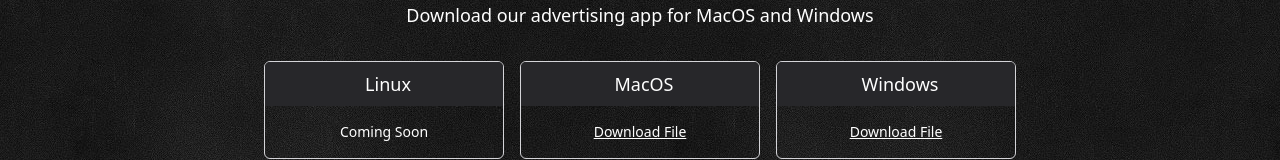
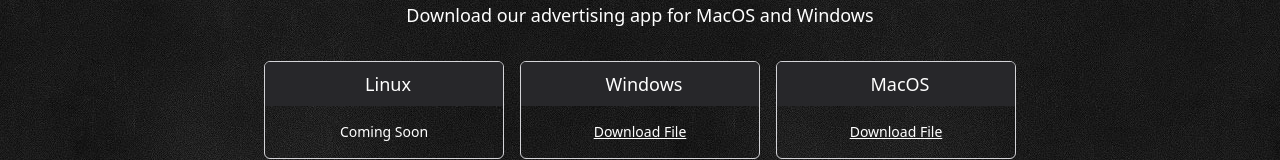
Before and after one commit to discord-mafia/mafia-engine, a React (Vite) app in the folder web/: page /downloads in a window 1280 px wide. Shown: the part 386-546 px from the top of the page. Built offline with nearby package versions, Linux system fonts and the light colour scheme.

Commit message:
style: move windows download to the middle

```diff
--- a/web/src/pages/Downloads.tsx
+++ b/web/src/pages/Downloads.tsx
@@ -20,8 +20,8 @@
 						name="Linux"
 						// link="https://docs.google.com/uc?export=download&id=1zWsnYp12cja9U5RjbClMywH1qN2ke2xF"
 					/>
-					<DownloadPanel name="MacOS" link="https://docs.google.com/uc?export=download&id=1zWsnYp12cja9U5RjbClMywH1qN2ke2xF" />
 					<DownloadPanel name="Windows" link="https://docs.google.com/uc?export=download&id=12JjgehAMvwEIu0MCvBr-3gfh76GmsDk_" />
+					<DownloadPanel name="MacOS" link="https://docs.google.com/uc?export=download&id=1zWsnYp12cja9U5RjbClMywH1qN2ke2xF" />{' '}
 				</div>
 			</main>
 		</>
```
